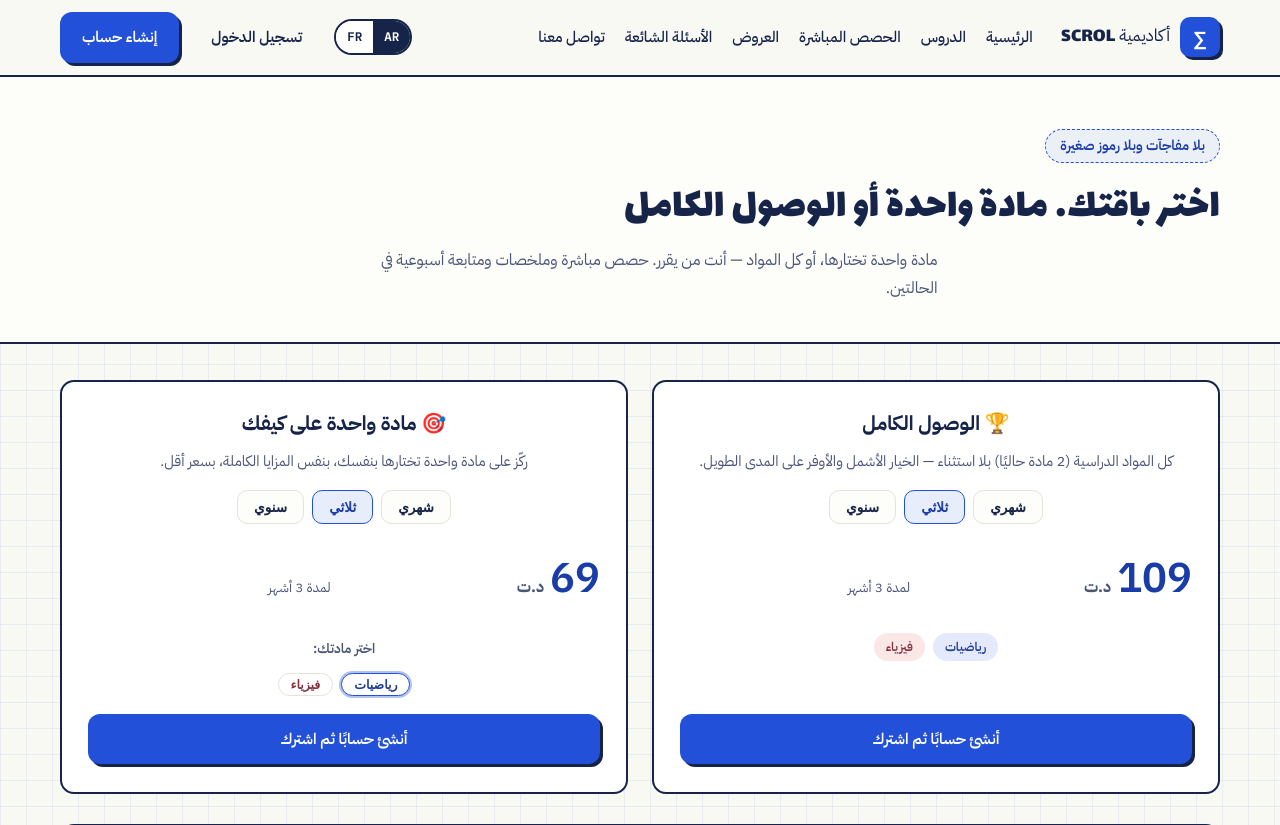
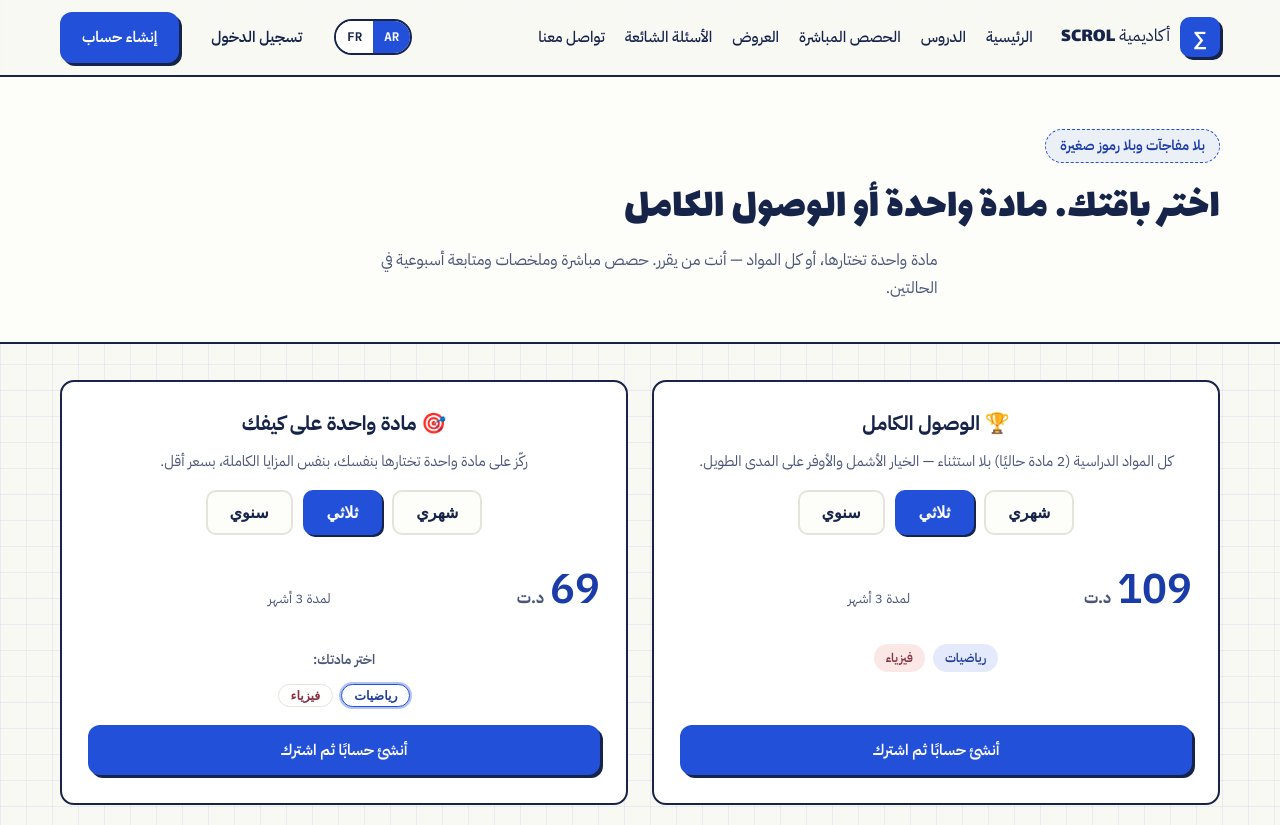
Before and after one commit to GhaithHedi/SCROL-academy-tn, a Flask app: page /pricing in a window 1280 px wide. Shown: the top 825 px of the page. Run offline with Flask 3, Linux system fonts and the light colour scheme; data comes from the database, SQL or seed files in the repository; data that the repository does not hold is empty.

Commit message:
Fix pricing duration toggle contrast and dark-mode language switch
- Duration buttons (monthly/term/year) were too small and the
  selected state was a barely-visible 10%-opacity tint; now a bigger
  pill with a solid fill matching the site's primary-button style.
- The active AR/FR toggle used --ink as a solid background, which
  flips to near-white in dark mode — pairing it with white text made
  the selected label unreadable. Switched to --pen, which stays a
  legible accent color in both themes.

```diff
--- a/static/css/style.css
+++ b/static/css/style.css
@@ -117,8 +117,8 @@ code { font-family: var(--font-mono); background: var(--paper); padding: 0 .35em
 }
 .lang-btn { padding: 5px 11px; color: var(--ink); background: var(--card); }
 .lang-btn:hover { background: rgba(23,36,74,.06); color: var(--ink); }
-.lang-btn-on { background: var(--ink); color: #fff; }
-.lang-btn-on:hover { background: var(--ink); color: #fff; }
+.lang-btn-on { background: var(--pen); color: #fff; }
+.lang-btn-on:hover { background: var(--pen); color: #fff; }
 
 .nav-burger { display: none; background: none; border: none; cursor: pointer; padding: 6px; }
 .nav-burger span { display: block; width: 24px; height: 3px; background: var(--ink); margin: 5px 0; border-radius: 2px; transition: .25s; }
@@ -377,13 +377,15 @@ code { font-family: var(--font-mono); background: var(--paper); padding: 0 .35em
   padding: 28px 26px; display: flex; flex-direction: column; gap: 12px; text-align: center;
 }
 .pack-card h3 { font-size: 1.25rem; }
-.pack-duration-toggle { display: flex; gap: 8px; justify-content: center; margin-top: 4px; }
+.pack-duration-toggle { display: flex; gap: 10px; justify-content: center; margin-top: 4px; }
 .pack-dur-btn {
-  padding: 8px 16px; border-radius: 10px; border: 1.5px solid var(--line);
-  background: var(--paper-soft); color: var(--ink); font-weight: 600; font-size: .85rem; cursor: pointer;
+  padding: 11px 22px; border-radius: 10px; border: 2px solid var(--line);
+  background: var(--paper-soft); color: var(--ink); font-weight: 700; font-size: 1rem; cursor: pointer;
+  transition: background .15s ease, border-color .15s ease, color .15s ease;
 }
 .pack-dur-btn:hover { border-color: var(--pen); color: var(--pen); }
-.pack-dur-on { border-color: var(--pen); background: rgba(35,80,216,.1); color: var(--pen-deep); }
+.pack-dur-on { border-color: var(--pen); background: var(--pen); color: #fff; box-shadow: 2px 2px 0 var(--ink); }
+.pack-dur-on:hover { color: #fff; }
 .pack-price { display: flex; align-items: baseline; gap: 6px; justify-content: center; margin: 6px 0; }
 .pack-price-amount { font-size: 2.6rem; font-weight: 600; color: var(--pen-deep); }
 .pack-price-cur { font-weight: 700; color: var(--ink-soft); }
```
